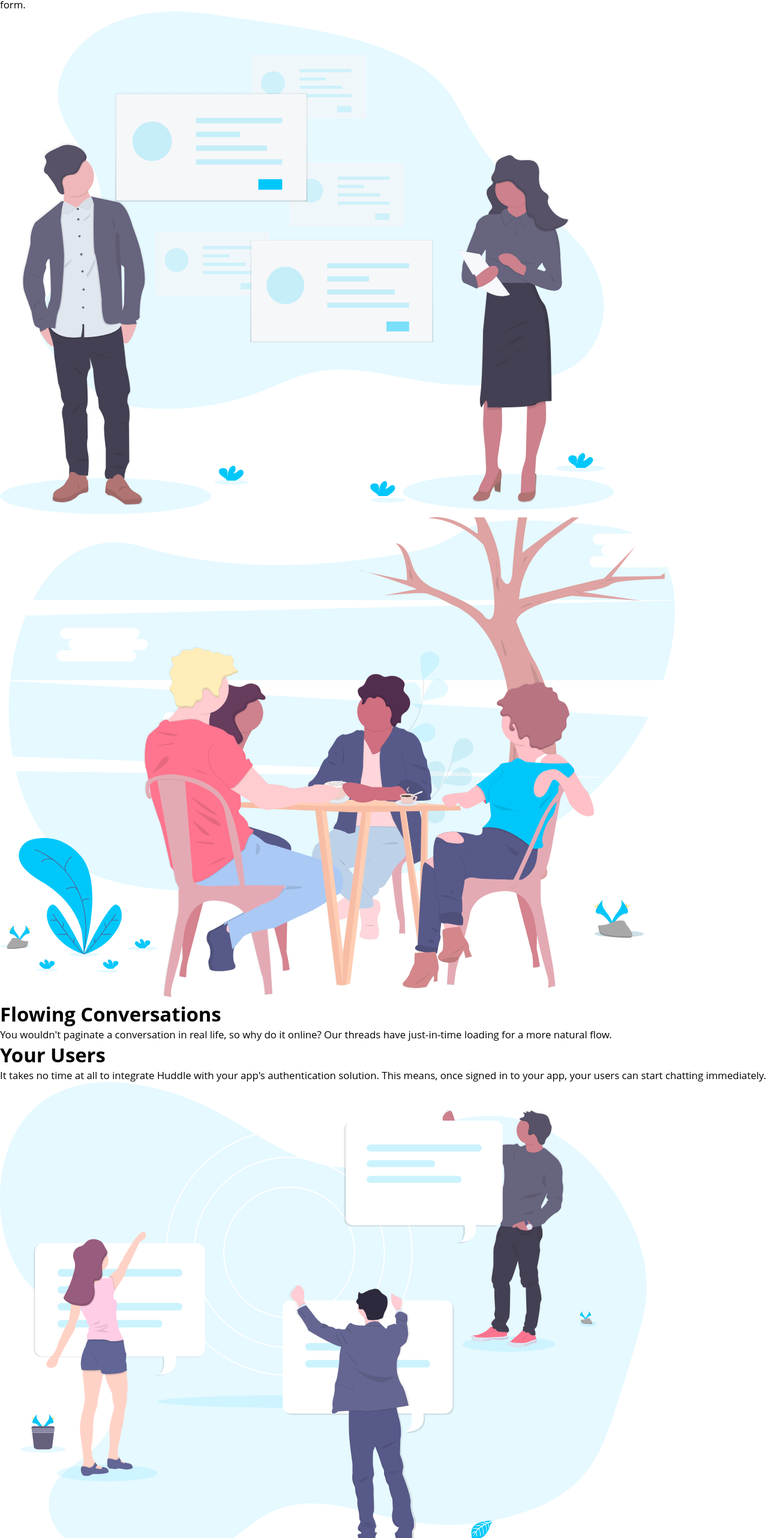
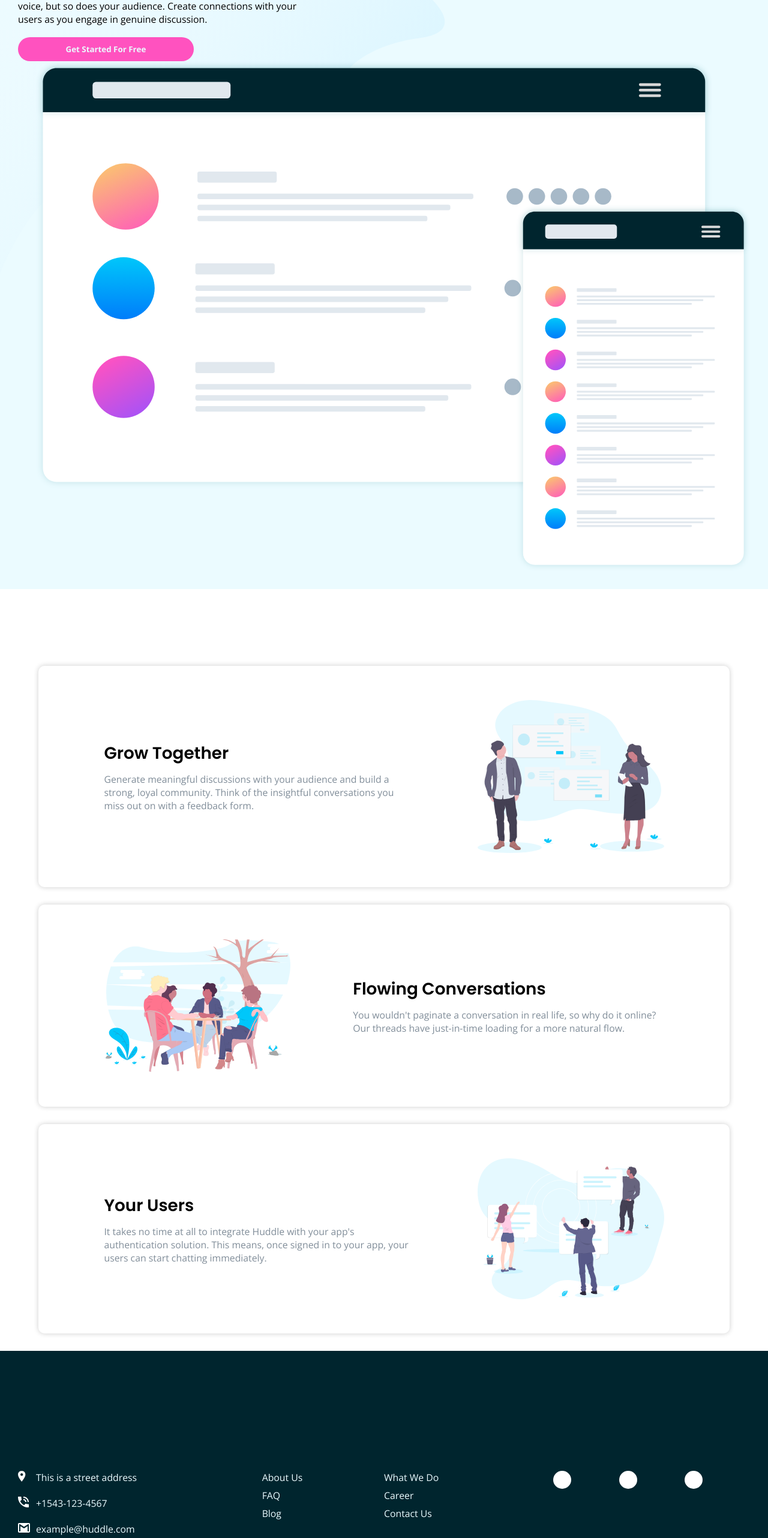
Before and after one commit to krgamm/web-projects, a plain HTML site: page practice/huddle-landing-page-with-alternating-feature-blocks-master/index.html in a window 1280 px wide. Shown: the part 236-2800 px from the top of the page at 60% size. Drawn offline with nearby package versions, Linux system fonts and the light colour scheme.

Commit message:
Restructured CSS and added white logo

```diff
--- a/practice/huddle-landing-page-with-alternating-feature-blocks-master/index.html
+++ b/practice/huddle-landing-page-with-alternating-feature-blocks-master/index.html
@@ -12,6 +12,14 @@
       href="./images/favicon-32x32.png"
     />
     <link rel="stylesheet" href="./styles/style.css" />
+    <link
+      href="https://fonts.googleapis.com/css2?family=Poppins:wght@600&display=swap"
+      rel="stylesheet"
+    />
+    <link
+      href="https://fonts.googleapis.com/css2?family=Open+Sans:wght@400;700&display=swap"
+      rel="stylesheet"
+    />
 
     <title>
       Frontend Mentor | Huddle landing page with alternating feature blocks
@@ -29,11 +37,11 @@
     </style>
   </head>
   <body>
+    <div class="hero">
       <nav>
         <img id="logo-color" src="./images/logo.svg" alt="huddle-logo" />
         <button class="white-btn">Try it Free</button>
       </nav>
-    <div class="hero">
       <div class="description">
         <h1>Build The Community Your Fans Will Love</h1>
         <p>
@@ -43,6 +51,7 @@
         </p>
         <button class="pink-btn">Get Started For Free</button>
       </div>
+      <img id="mockup" src="./images/illustration-mockups.svg" alt="" />
     </div>
 
     <!-- NEW SECTION -->
@@ -50,65 +59,69 @@
     <section>
       <ul class="content-cards">
         <li>
+          <div class="container">
             <h1>Grow Together</h1>
             <p>
               Generate meaningful discussions with your audience and build a
               strong, loyal community. Think of the insightful conversations you
               miss out on with a feedback form.
             </p>
+          </div>
           <img src="./images/illustration-grow-together.svg" alt="" />
         </li>
         <li>
           <img src="./images/illustration-flowing-conversation.svg" alt="" />
+          <div class="container">
             <h1>Flowing Conversations</h1>
             <p>
               You wouldn't paginate a conversation in real life, so why do it
               online? Our threads have just-in-time loading for a more natural
               flow.
             </p>
+          </div>
         </li>
         <li>
+          <div class="container">
             <h1>Your Users</h1>
             <p>
               It takes no time at all to integrate Huddle with your app's
               authentication solution. This means, once signed in to your app,
               your users can start chatting immediately.
             </p>
+          </div>
           <img src="./images/illustration-your-users.svg" alt="" />
         </li>
       </ul>
-      <div class="call-to-action">
+    </section>
+
+    <footer>
+      <!-- <div class="call-to-action">
         <h1>Ready To Build Your Community?</h1>
         <button class="pink-btn">Get Started For Free</button>
-      </div>
-    </section>
-
-    About Us What We Do FAQ Career Blog Contact Us &copy; Copyright 2018 Huddle.
-    All rights reserved.
-
-    <footer>
-      <img src="./images/logo.svg" alt="huddle-logo" />
+      </div> -->
 
       <div class="info">
         <!-- Contact Information -->
         <address class="contact">
+          <!-- <img class="logo" src="./images/logo-white.svg" alt="huddle-logo" /> -->
           <ul>
             <li>
-              <img src="./images/icon-location.svg" alt="" />Lorem ipsum dolor
-              sit amet, consectetur adipisicing elit. Voluptatibus vitae quas
-              iusto obcaecati quod atque, iure quia corrupti sit dignissimos?
+              <div class="img-wrapper">
+                <img class="icon" src="./images/icon-location.svg" alt="" />
+              </div>
+              <a>This is a street address</a>
             </li>
             <li>
-              <img src="./images/icon-phone.svg" alt="" /><a
-                href="tel: +1543-123-4567"
-                >+1543-123-4567</a
-              >
+              <div class="img-wrapper">
+                <img class="icon" src="./images/icon-phone.svg" alt="" />
+              </div>
+              <a href="tel: +1543-123-4567">+1543-123-4567</a>
             </li>
             <li>
-              <img src="./images/icon-email.svg" alt="" /><a
-                href="mailto: example@huddle.com"
-                >example@huddle.com</a
-              >
+              <div class="img-wrapper">
+                <img class="icon" src="./images/icon-email.svg" alt="" />
+              </div>
+              <a href="mailto: example@huddle.com">example@huddle.com</a>
             </li>
           </ul>
         </address>
@@ -144,6 +157,8 @@
           >. Coded by <a href="#">Your Name Here</a>.
         </p>
       </div>
+      About Us What We Do FAQ Career Blog Contact Us &copy; Copyright 2018
+      Huddle. All rights reserved.
     </footer>
   </body>
 </html>
--- a/practice/huddle-landing-page-with-alternating-feature-blocks-master/styles/style.css
+++ b/practice/huddle-landing-page-with-alternating-feature-blocks-master/styles/style.css
@@ -6,33 +6,175 @@
   box-sizing: border-box;
 }
 
-@import url("https://fonts.googleapis.com/css2?family=Poppins:wght@600&display=swap");
-@import url("https://fonts.googleapis.com/css2?family=Open+Sans:wght@400;700&display=swap");
-
+@font-face {
+  font-family: "Poppins", sans-serif;
+  src: url("https://fonts.googleapis.com/css2?family=Poppins:wght@600&display=swap");
+  font-weight: 600;
+}
+@font-face {
+  font-family: "Open Sans", sans-serif;
+  src: url("https://fonts.googleapis.com/css2?family=Open+Sans:wght@400;700&display=swap");
+  font-weight: 400, 700;
+}
 html {
   font-size: 62.5%;
-  --header1: calc(2rem + 1vw);
+  --header1: calc(1.5rem + 1vw);
   --header2: calc(3.5rem + 1vw);
-  --text: calc(0.4rem + 1vw);
+  --text: calc(0.3rem + 1vw);
   --big: calc(2.4rem + 1vw);
   --VeryPaleCyan: hsl(193, 100%, 96%);
   --VeryDarkCyan: hsl(192, 100%, 9%);
   --GrayishBlue: hsl(208, 11%, 55%);
+  --PrimaryColor: hsl(322, 100%, 66%);
 }
 body {
   font-family: "Open Sans", sans-serif;
   font-weight: 400;
 }
+img {
+  max-width: 100%;
+}
 h1 {
   font-size: var(--header1);
-  font-family: "Open Sans", sans-serif;
-  font-weight: 700;
+  font-family: "Poppins";
+  font-weight: 600;
 }
 li,
-button,
 label,
 input,
 p {
   font-size: var(--text);
   font-family: "Open Sans", sans-serif;
+  font-weight: 400;
 }
+ul {
+  list-style: none;
+}
+a {
+  text-decoration: none;
+  color: var(--VeryPaleCyan);
+}
+button {
+  font-family: "Open Sans", sans-serif;
+  font-weight: 700;
+  border-style: none;
+  border-radius: 50px;
+}
+.pink-btn {
+  background-color: var(--PrimaryColor);
+  color: var(--VeryPaleCyan);
+  width: 20%;
+}
+.white-btn {
+  background: var(--VeryPaleCyan);
+  color: var(--VeryDarkCyan);
+  width: 10%;
+}
+nav {
+  display: flex;
+  width: 100vw;
+  justify-content: space-between;
+  margin-bottom: 5%;
+}
+#logo-color {
+  width: 100px;
+}
+.hero {
+  display: flex;
+  flex-wrap: wrap;
+  align-items: center;
+  padding: 30px;
+  background-image: url("/images/bg-hero-desktop.svg");
+  background-size: cover;
+  background-color: var(--VeryPaleCyan);
+}
+.description {
+  flex: 0 1 40%;
+}
+.description p {
+  margin: 4% 0;
+}
+.description .pink-btn {
+  width: 60%;
+  height: 40px;
+}
+#mockup {
+  flex: 2 0 20%;
+  padding-left: 30px;
+}
+section {
+  margin: 10% 5% 0 5%;
+  display: flex;
+  flex-direction: column;
+  justify-content: space-between;
+}
+.content-cards li {
+  display: flex;
+  align-items: center;
+  border-style: none;
+  border-radius: 10px;
+  box-shadow: 0 0 8px rgba(0, 0, 0, 20%);
+  height: 10%;
+  width: auto;
+  padding: 5%;
+  justify-content: space-around;
+  margin-bottom: 2.5%;
+}
+.content-cards img {
+  width: 30%;
+}
+.container {
+  width: 50%;
+}
+.container p {
+  color: var(--GrayishBlue);
+  margin-top: 2%;
+}
+
+footer {
+  display: flex;
+  flex-direction: column;
+  background-color: var(--VeryDarkCyan);
+  color: var(--VeryPaleCyan);
+  height: 500px;
+  padding: 200px 30px 0 30px;
+  font-size: 10px;
+  justify-content: space-between;
+}
+address {
+  font-family: "Open Sans", sans-serif;
+  font-style: normal;
+}
+address ul li {
+  display: flex;
+  flex-direction: row;
+  margin-bottom: 20px;
+}
+
+.img-wrapper {
+  width: 30px;
+}
+.socials {
+  display: flex;
+  justify-content: space-evenly;
+}
+.socials li {
+  width: 30px;
+  height: 30px;
+  background: white;
+  border-radius: 50%;
+}
+.info {
+  display: grid;
+  grid-template-columns: repeat(3, 1fr);
+  height: 50%;
+}
+.contact ul {
+  justify-content: space-between;
+}
+.links {
+  display: grid;
+  grid-template-columns: repeat(2, 1fr);
+  grid-template-rows: repeat(3, 1fr);
+  height: 60%;
+}
```
Also changed, not shown: practice/huddle-landing-page-with-alternating-feature-blocks-master/images/logo-white.svg (added), 1 other file. Lines whose indentation alone changed are shown as unchanged.
